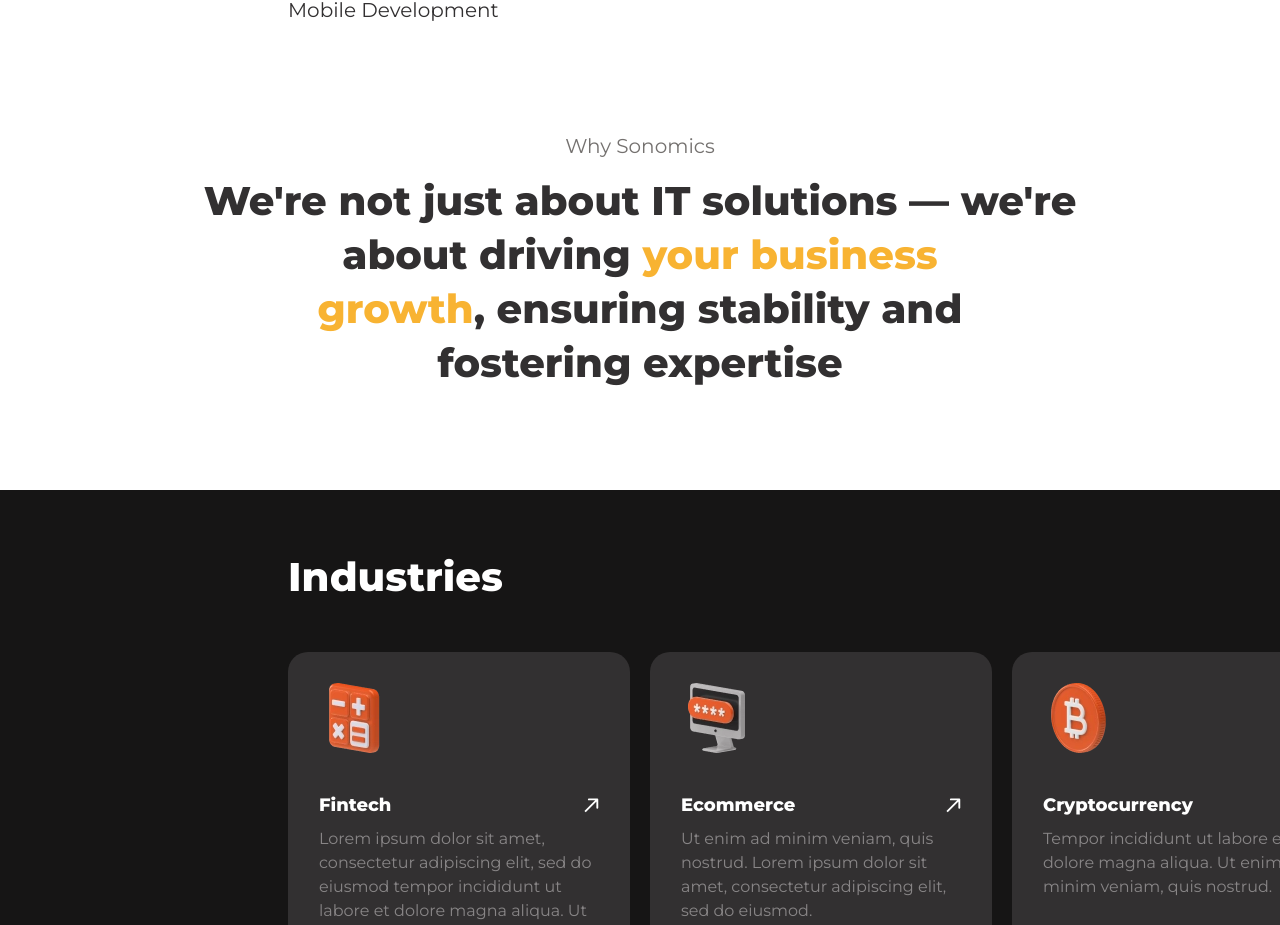
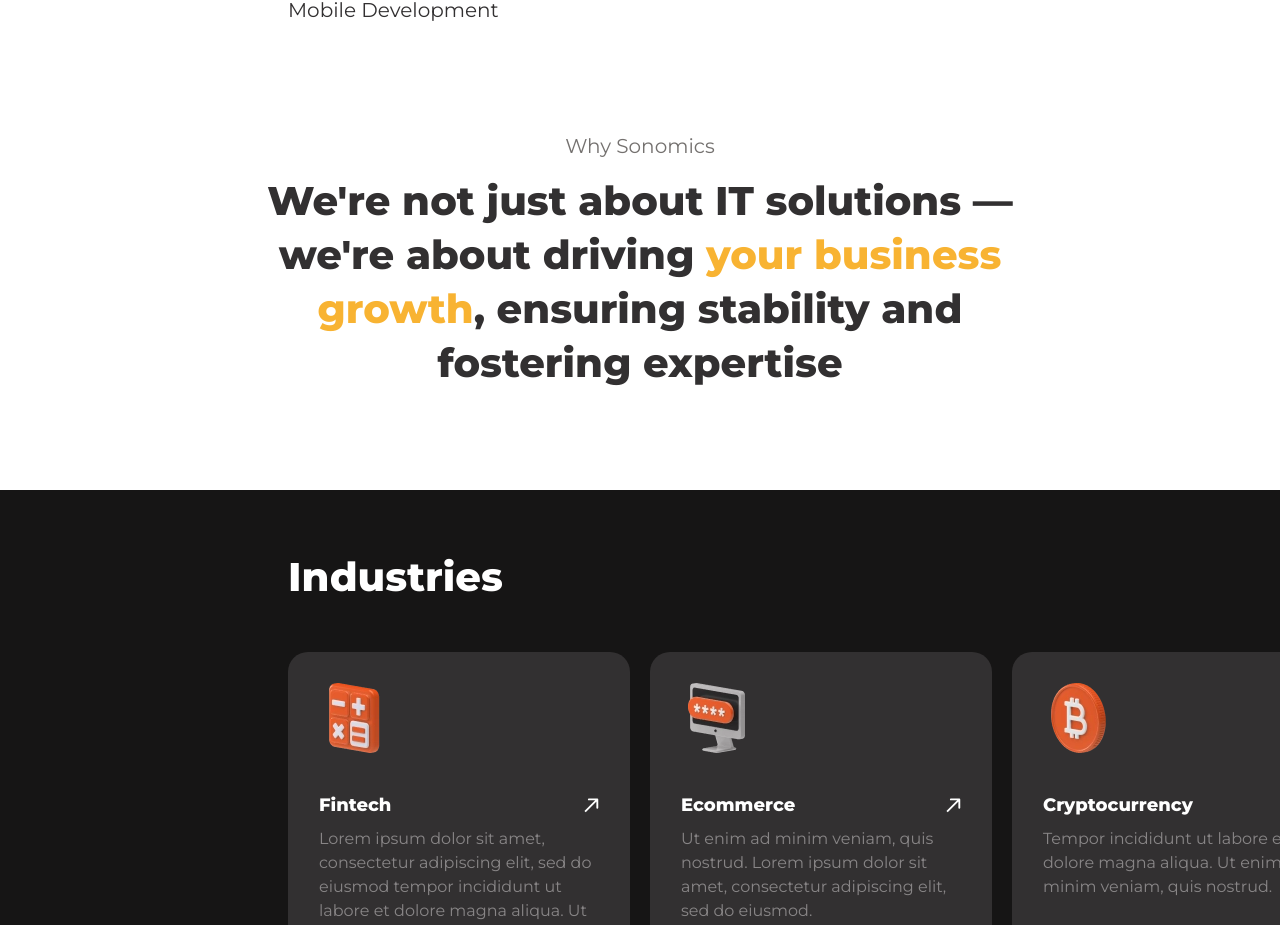
Before and after one commit to skabanets/sonomics, a React (Vite) app: page / in a window 1280 px wide. Shown: the part 938-1863 px from the top of the page. Built offline with nearby package versions, Linux system fonts and the light colour scheme.

Commit message:
Update WhyUs section

```diff
--- a/src/sections/Home/WhyUs.tsx
+++ b/src/sections/Home/WhyUs.tsx
@@ -14,7 +14,7 @@ export const WhyUs = () => {
   return (
     <section className="py-[100px]">
       <motion.div
-        className="align-center mx-auto flex w-[920px] flex-col items-center justify-center gap-2.5"
+        className="align-center container flex max-w-[920px] flex-col items-center justify-center gap-2.5"
         {...whyUsAnimationProps}
       >
         <h6 className="text-secondaryTextColor">Why Sonomics</h6>
```
